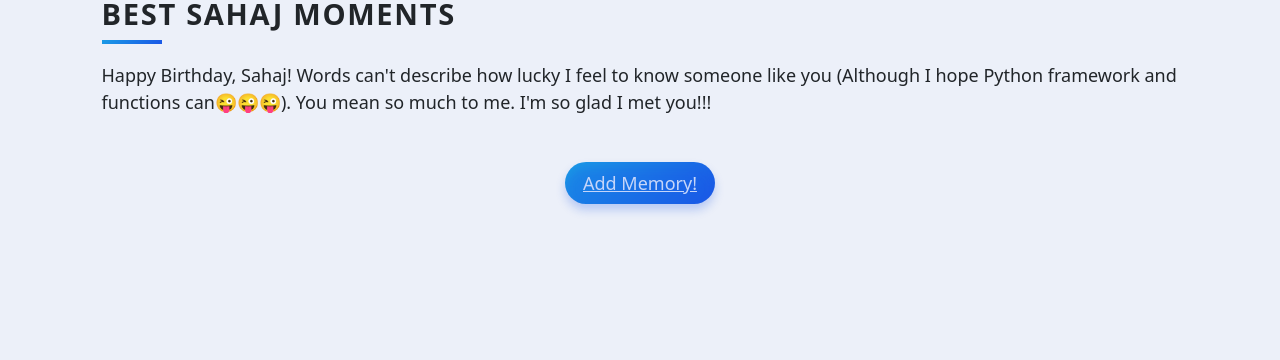
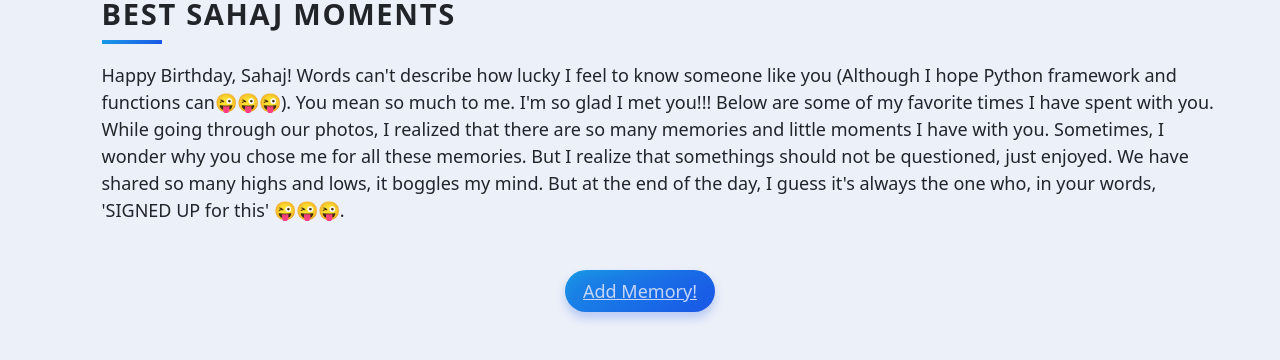
Before and after one commit to divyanshkulshrestha23/Sahajbday, a Flask app: page / in a window 1280 px wide. Shown: the top 360 px of the page. Run offline with Flask 3, Linux system fonts and the light colour scheme; data that the repository does not hold is empty; some libraries are stand-ins or nearby versions.

Commit message:
Update index.html

```diff
--- a/templates/index.html
+++ b/templates/index.html
@@ -5,7 +5,10 @@
 {% block content %}
 <div class="container">
   <h1 class="heading">Best Sahaj Moments</h1>
-  <p class="description">Happy Birthday, Sahaj! Words can't describe how lucky I feel to know someone like you (Although I hope Python framework and functions can😜😜😜). You mean so much to me. I'm so glad I met you!!!</p>
+  <p class="description">Happy Birthday, Sahaj! Words can't describe how lucky I feel to know someone like you (Although I hope Python framework and functions can😜😜😜). You mean so much to me. I'm so glad I met you!!!
+    Below are some of my favorite times I have spent with you. While going through our photos, I realized that there are so many memories and little moments I have with you. Sometimes, I wonder why you chose me for all these memories. But I realize that somethings should not be questioned, just enjoyed.
+    We have shared so many highs and lows, it boggles my mind. But at the end of the day, I guess it's always the one who, in your words, 'SIGNED UP for this' 😜😜😜.
+  </p>
    {% for memory in memoryList %}
   <div class="card" >
     <div class="front" style="background-image: url('{{ memory.image }}');">
```
